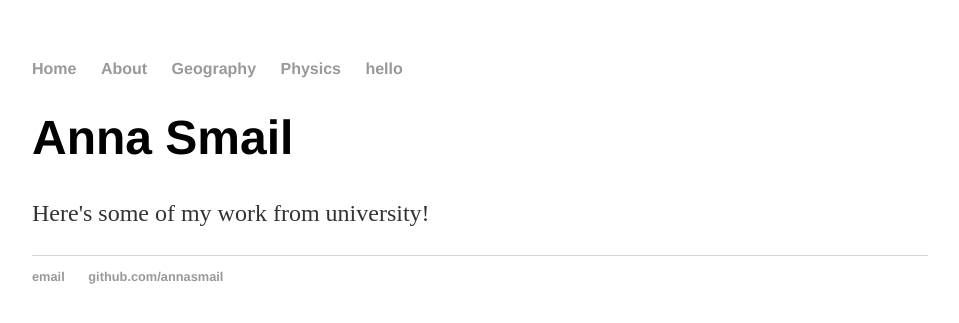
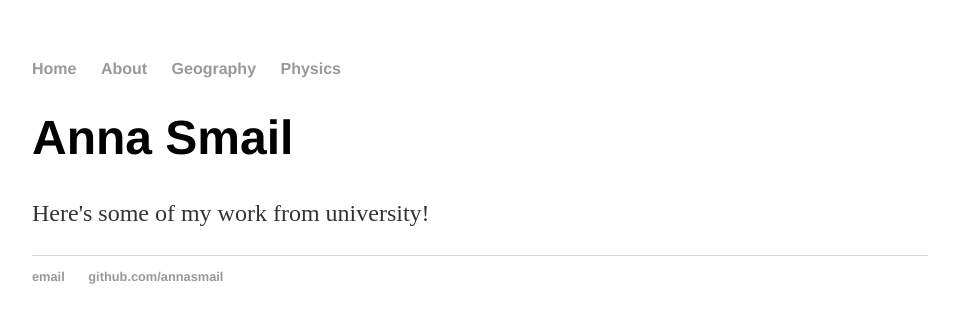
Before and after one commit to annasmail/annasmail.github.io, a Jekyll site: the page built from index.html, in a window 1280 px wide. Shown: the top 323 px of the page, without its empty margins (160-1119 px from the left). Built offline with Jekyll 4.4.1, drawn with Linux system fonts in a browser that asks for light colours.

Commit message:
Update default.html

```diff
--- a/_layouts/default.html
+++ b/_layouts/default.html
@@ -12,7 +12,6 @@
 		        	<li><a href="/about">About</a></li>
 	        		<li><a href="/Geography">Geography</a></li>
 	        		<li><a href="/Physics">Physics</a></li>
-				<li><a href="/hello">hello</a></li>
 	    		</ul>
 			</nav>
 			<div class="container">
```
